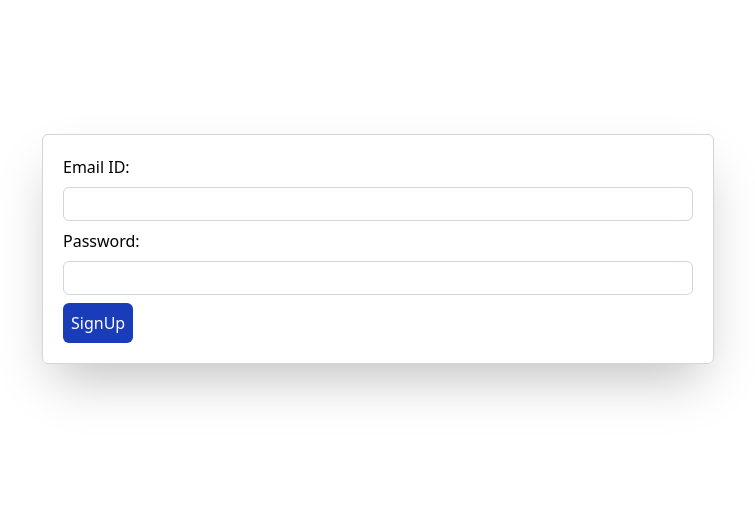
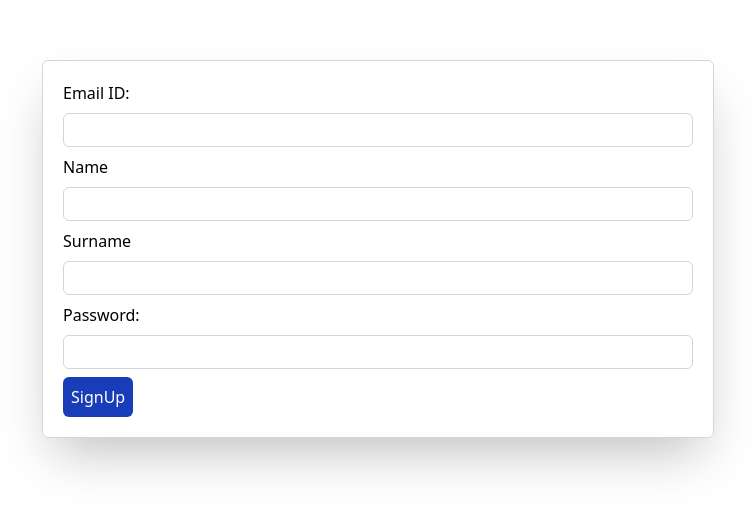
Before and after one commit to APstarts/Blog-Project, a React app in the folder client/: page /register in a window 1280 px wide. Shown: the part 151-662 px from the top of the page, without its empty margins (262-1017 px from the left). Built offline with nearby package versions, Linux system fonts and the light colour scheme; the HTML template or start-up script is replaced by a standard one.

Commit message:
made a few changes to the form component

```diff
--- a/client/src/components/FormComp.jsx
+++ b/client/src/components/FormComp.jsx
@@ -1,33 +1,69 @@
-import React from 'react'
+import React from 'react';
+import { useLocation } from 'react-router-dom';
 
-function FormComp({formData, buttonText}) {
-    function handleSubmit(e){
-        e.preventDefault();
-        const data = {
-            email: e.target.email.value,
-            password: e.target.password.value
-        }
-        formData(data); //delegating to parent
-    }
+function FormComp({ formData, buttonText }) {
+  const location = useLocation();
+  const isRegister = location.pathname === '/register'; // adjust as needed
+
+  function handleSubmit(e) {
+    e.preventDefault();
+    const data = {
+      email: e.target.email.value,
+      password: e.target.password.value,
+      name: isRegister ? e.target.name.value : null,
+      surname: isRegister ? e.target.surname.value : null,
+    };
+    formData(data); // delegate to parent
+  }
+
   return (
     <div>
-        <form onSubmit={handleSubmit} className="flex flex-col gap-2 md:w-2xl border-1 border-gray-300 p-5 shadow-2xl rounded-md dark:bg-gray-900">
+      <form
+        onSubmit={handleSubmit}
+        className="flex flex-col gap-2 md:w-2xl border-1 border-gray-300 p-5 shadow-2xl rounded-md dark:bg-gray-900"
+      >
         <label>Email ID:</label>
         <input
           className="p-1 border-1 border-gray-300 rounded-md outline-blue-800"
           type="text"
           name="email"
         />
+
+        {isRegister && (
+          <>
+            <label>Name</label>
+            <input
+              className="p-1 border-1 border-gray-300 rounded-md outline-blue-800"
+              type="text"
+              name="name"
+              required
+            />
+            <label>Surname</label>
+            <input
+              className="p-1 border-1 border-gray-300 rounded-md outline-blue-800"
+              type="text"
+              name="surname"
+              required
+            />
+          </>
+        )}
+
         <label>Password:</label>
         <input
           className="p-1 border-1 border-gray-300 rounded-md outline-blue-800"
           type="password"
           name="password"
         />
-        <button className="bg-blue-800 w-max text-white p-2 rounded-md hover:bg-blue-700 cursor-pointer" type="submit">{buttonText}</button>
+
+        <button
+          className="bg-blue-800 w-max text-white p-2 rounded-md hover:bg-blue-700 cursor-pointer"
+          type="submit"
+        >
+          {buttonText}
+        </button>
       </form>
     </div>
-  )
+  );
 }
 
 export default FormComp;
--- a/client/src/pages/SignUp.jsx
+++ b/client/src/pages/SignUp.jsx
@@ -4,8 +4,8 @@ import FormComp from "../components/FormComp";
 
 function SignUp() {
     function handleLogin(data){
-        const {email, password} = data;
-        axios.post("http://localhost:3000/api/register", {email, password})
+        const {email, name, surname, password} = data;
+        axios.post("http://localhost:3000/api/register", {email, name, surname, password})
         .then(res => console.log(res))
         .catch(error => console.log(error))
     }
```
